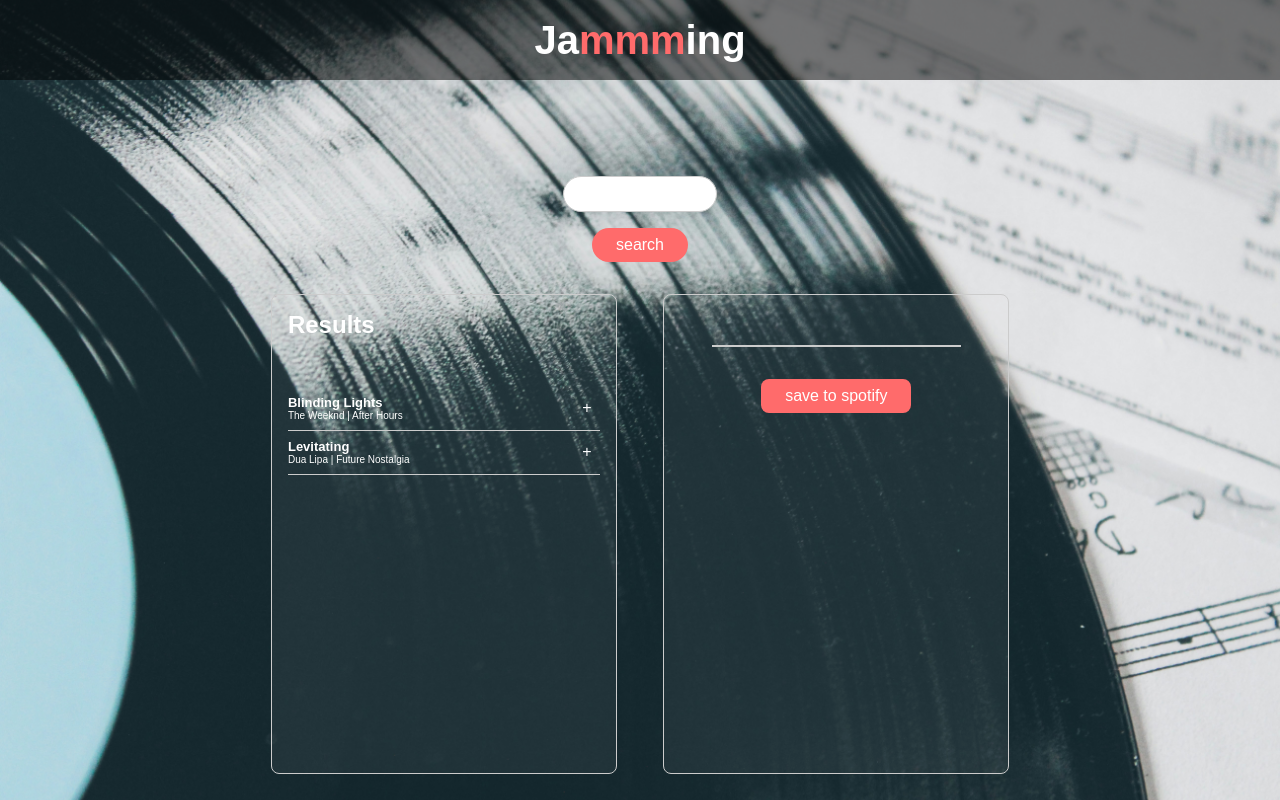
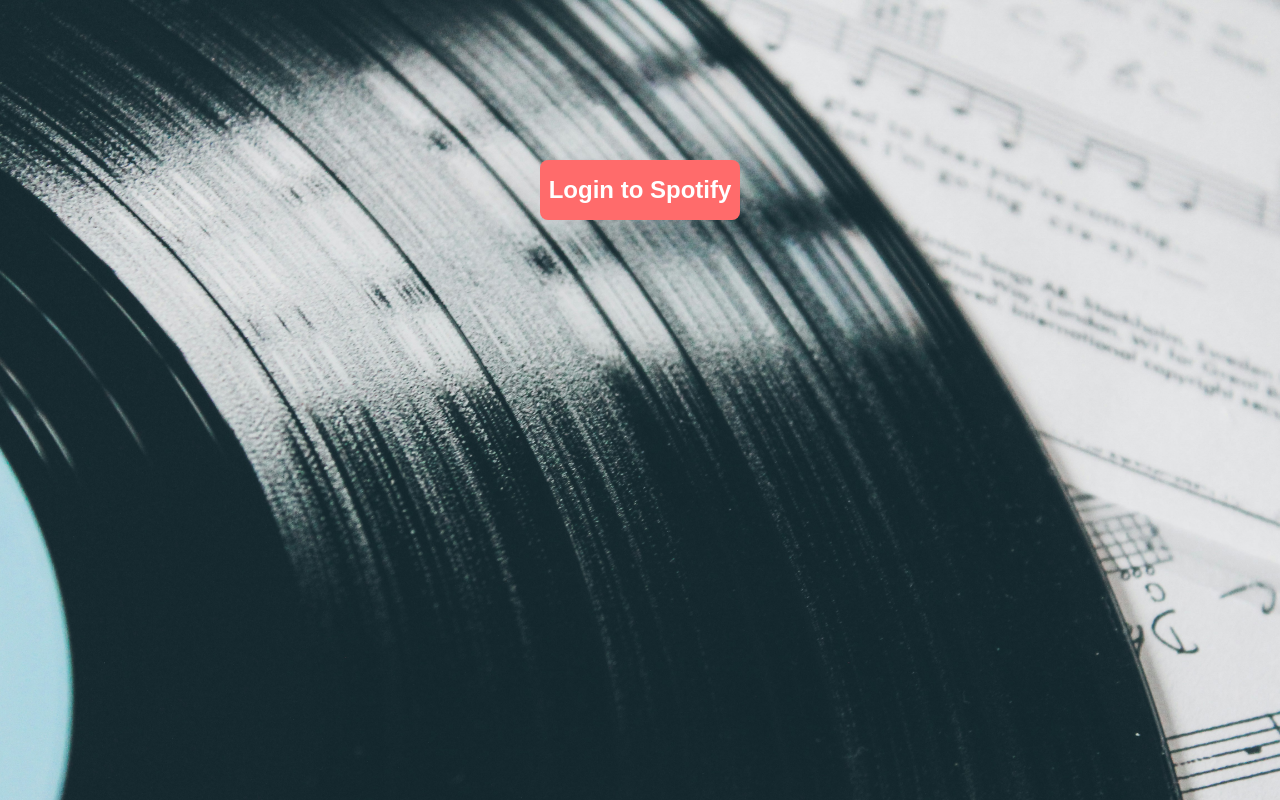
Before and after one commit to Anaare/Jammming.v2, a React (Vite) app: page / in a window 1280 px wide. Shown: the top 800 px of the page. Built offline with nearby package versions, Linux system fonts and the light colour scheme; a web font is replaced by a local one.

Commit message:
Implement Spotify token authorization flow

```diff
--- a/src/App.jsx
+++ b/src/App.jsx
@@ -1,4 +1,4 @@
-import { useState } from "react";
+import { useState, useEffect } from "react";
 
 import NavBar from "./components/Navbar";
 import SearchBar from "./components/SearchBar";
@@ -6,6 +6,17 @@
 import Playlist from "./components/Playlist";
 
 import "./app.css";
+
+const clientId = "4150329a47d1455e95cdff00a1991331";
+const redirectUri = "http://localhost:5173"; // Must match your Spotify app Redirect URI
+const scopes = ["playlist-modify-public", "playlist-modify-private"]; // whatever you need
+
+const authUrl =
+  `https://accounts.spotify.com/authorize?client_id=${clientId}` +
+  `&response_type=token` +
+  `&redirect_uri=${encodeURIComponent(redirectUri)}` +
+  `&scope=${encodeURIComponent(scopes.join(" "))}` +
+  `&show_dialog=true`;
 
 function App() {
   const dummyTracks = [
@@ -31,6 +42,33 @@
   const [playlistTracks, setPlaylistTracks] = useState([]);
 
   const [savedPlaylist, setSavedPlaylist] = useState(null);
+
+  const [token, setToken] = useState(null);
+
+  useEffect(() => {
+    const hash = window.location.hash;
+    if (hash) {
+      const params = new URLSearchParams(hash.substring(1)); // remove '#'
+      const accessToken = params.get("access_token");
+      if (accessToken) {
+        setToken(accessToken);
+        window.history.pushState(null, null, " "); // clean URL
+      }
+    }
+  }, []);
+
+  if (!token) {
+    return (
+      <button
+        className="authButton"
+        onClick={() => {
+          window.location.href = authUrl; // redirect to authorize
+        }}
+      >
+        Login to Spotify
+      </button>
+    );
+  }
 
   const addTrackToPlaylist = (track) => {
     if (!playlistTracks.find((t) => t.id === track.id)) {
--- a/src/app.css
+++ b/src/app.css
@@ -51,3 +51,25 @@
   padding: 1rem;
   /* overflow-y: auto; */
 }
+
+.authButton {
+  display: block;
+  margin: auto; /* centers horizontally */
+  margin-top: 20vh; /* roughly vertically center-ish */
+  width: 200px;
+  height: 60px;
+  background-color: var(--primary-color);
+  color: var(--text-color);
+  font-size: 1.5rem;
+  font-weight: bold;
+  border: none;
+  border-radius: 8px;
+  cursor: pointer;
+  transition: background-color 0.3s ease;
+  text-align: center;
+  line-height: 60px; /* vertically centers text inside button */
+}
+
+.authButton:hover {
+  background-color: var(--primary-hover);
+}
```
